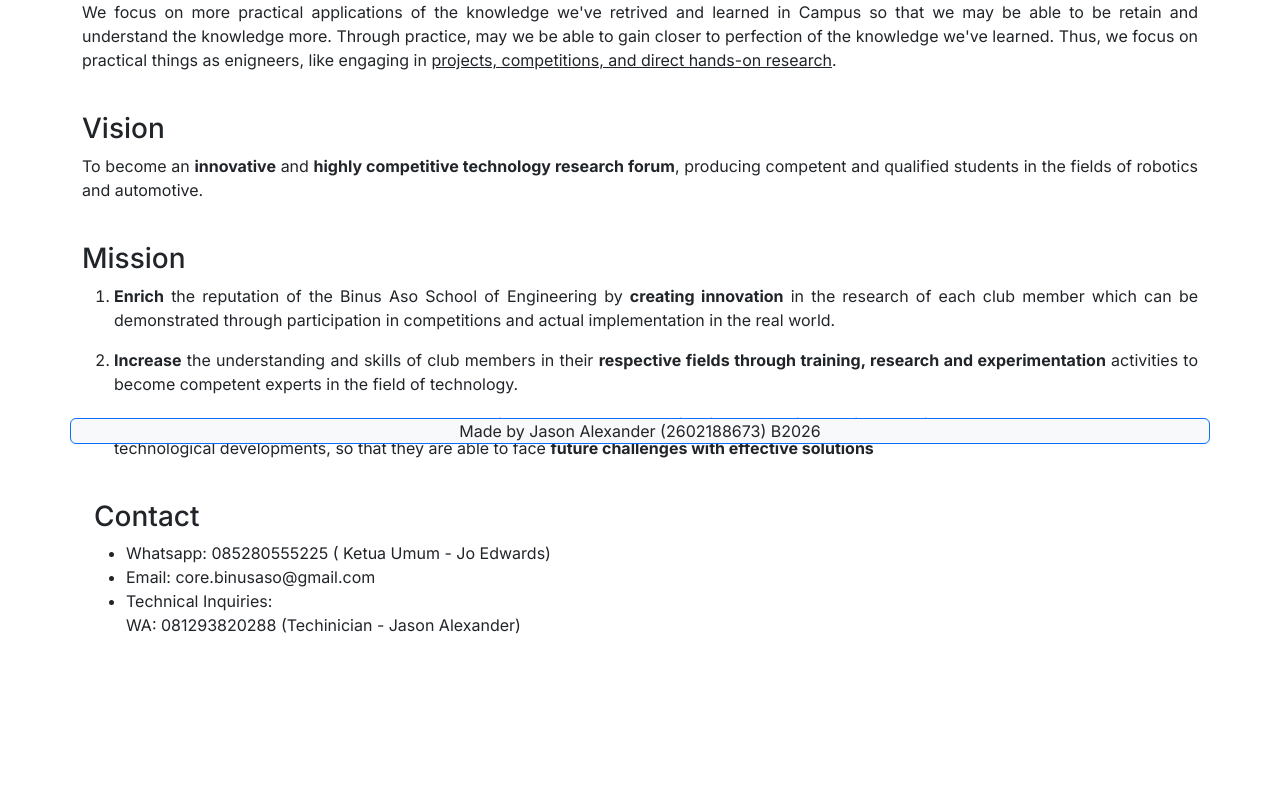
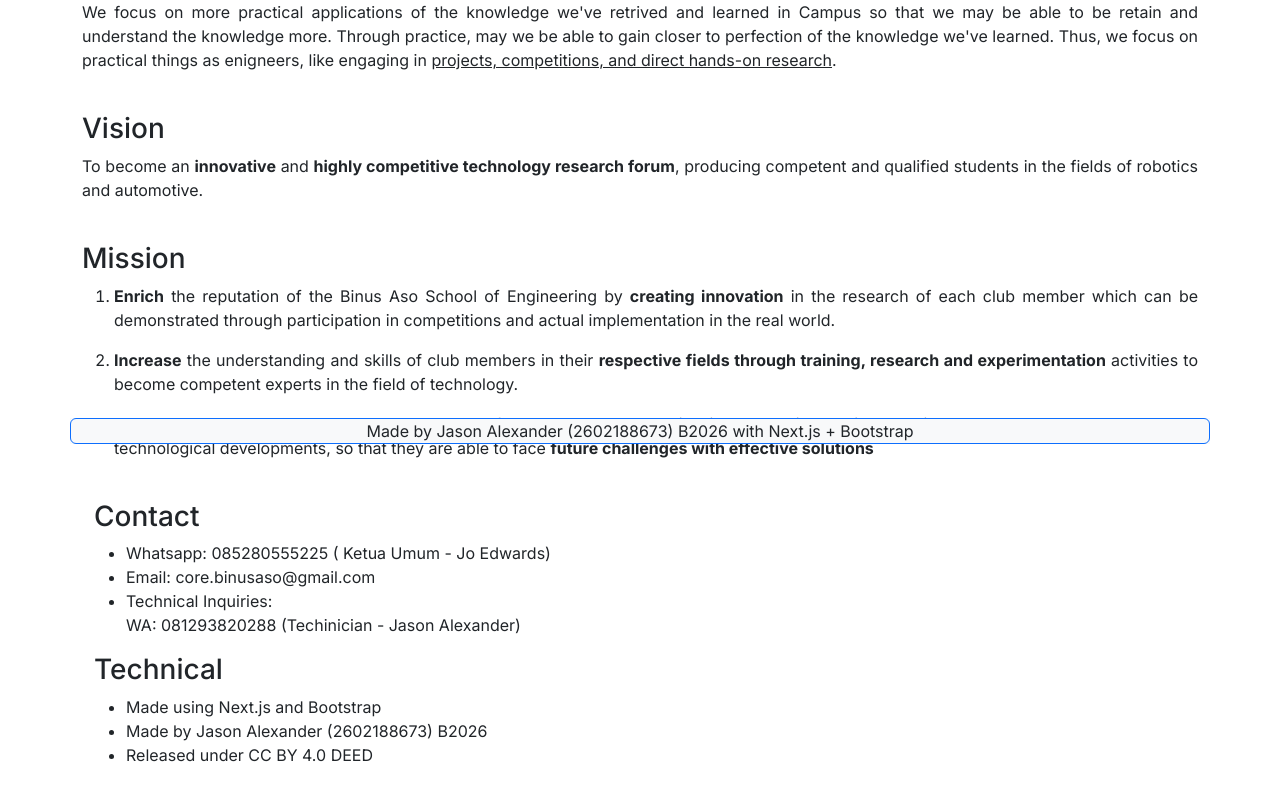
Before and after one commit to TerribleSpeller/base-core-website, a Next.js app in the folder base-core-website/: page /pages/about in a window 1280 px wide. Shown: the part 356-1156 px from the top of the page. Before the commit the page ends 1107 px from the top, so only its background shows below. Built offline with nearby package versions, Linux system fonts and the light colour scheme.

Commit message:
Copyright Moment

```diff
--- a/base-core-website/app/components/BottomBar.jsx
+++ b/base-core-website/app/components/BottomBar.jsx
@@ -11,7 +11,7 @@ const BotBar = () => {
                 <div className="row ">
                     <div className="rounded border  border-primary">
                         <center>
-                                Made by Jason Alexander (2602188673) B2026
+                                Made by Jason Alexander (2602188673) B2026 with Next.js + Bootstrap
                         </center>
                     </div>
                 </div>
--- a/base-core-website/app/pages/about/page.js
+++ b/base-core-website/app/pages/about/page.js
@@ -58,6 +58,14 @@ const about = () => {
                         </li>
 
                     </ul>
+                    <h3>
+                        Technical
+                    </h3>
+                    <ul>
+                        <li>Made using Next.js and Bootstrap</li>
+                        <li>Made by Jason Alexander (2602188673) B2026</li>
+                        <li>Released under CC BY 4.0 DEED</li>
+                    </ul>
                 </div>
                 <br/>
             </div>
```
